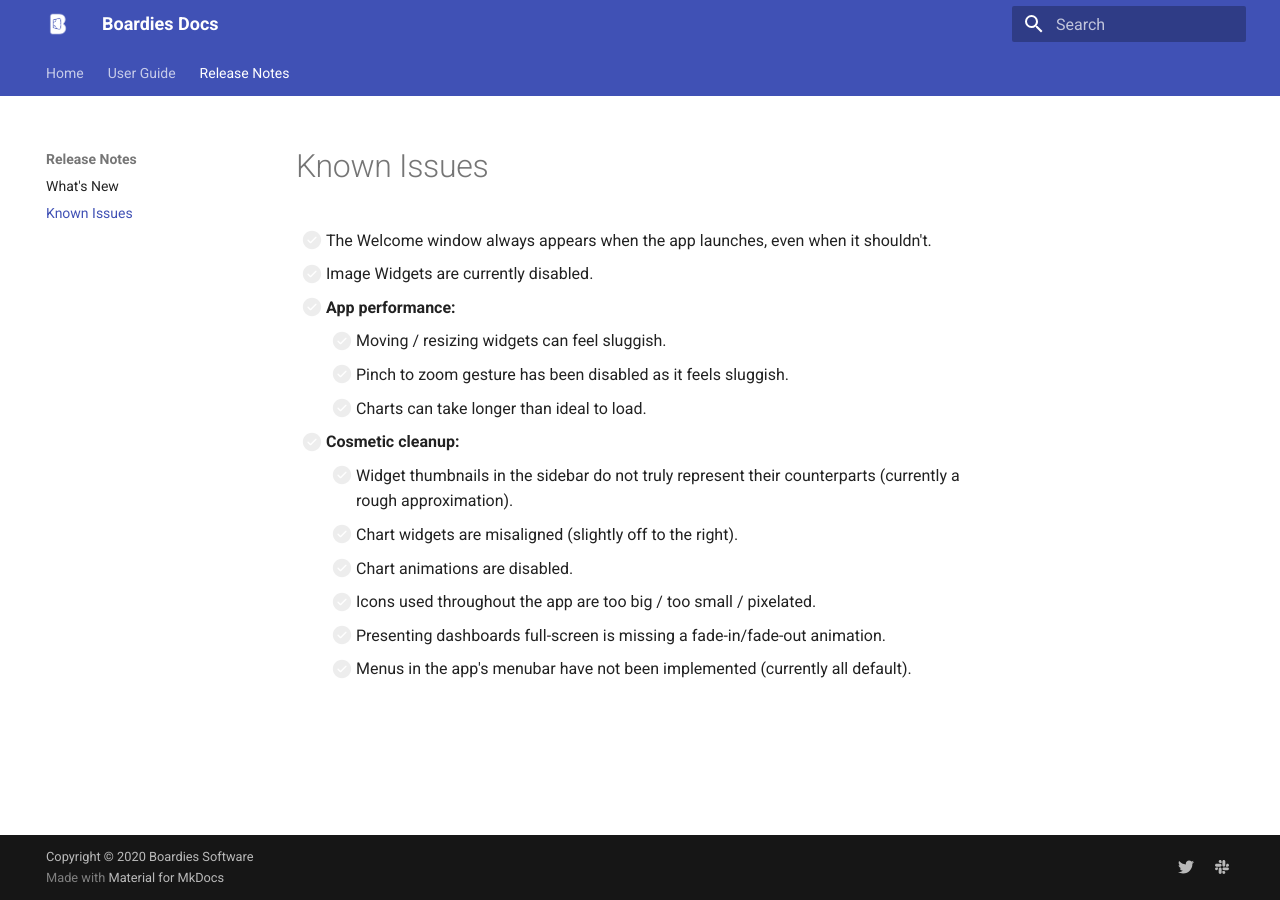
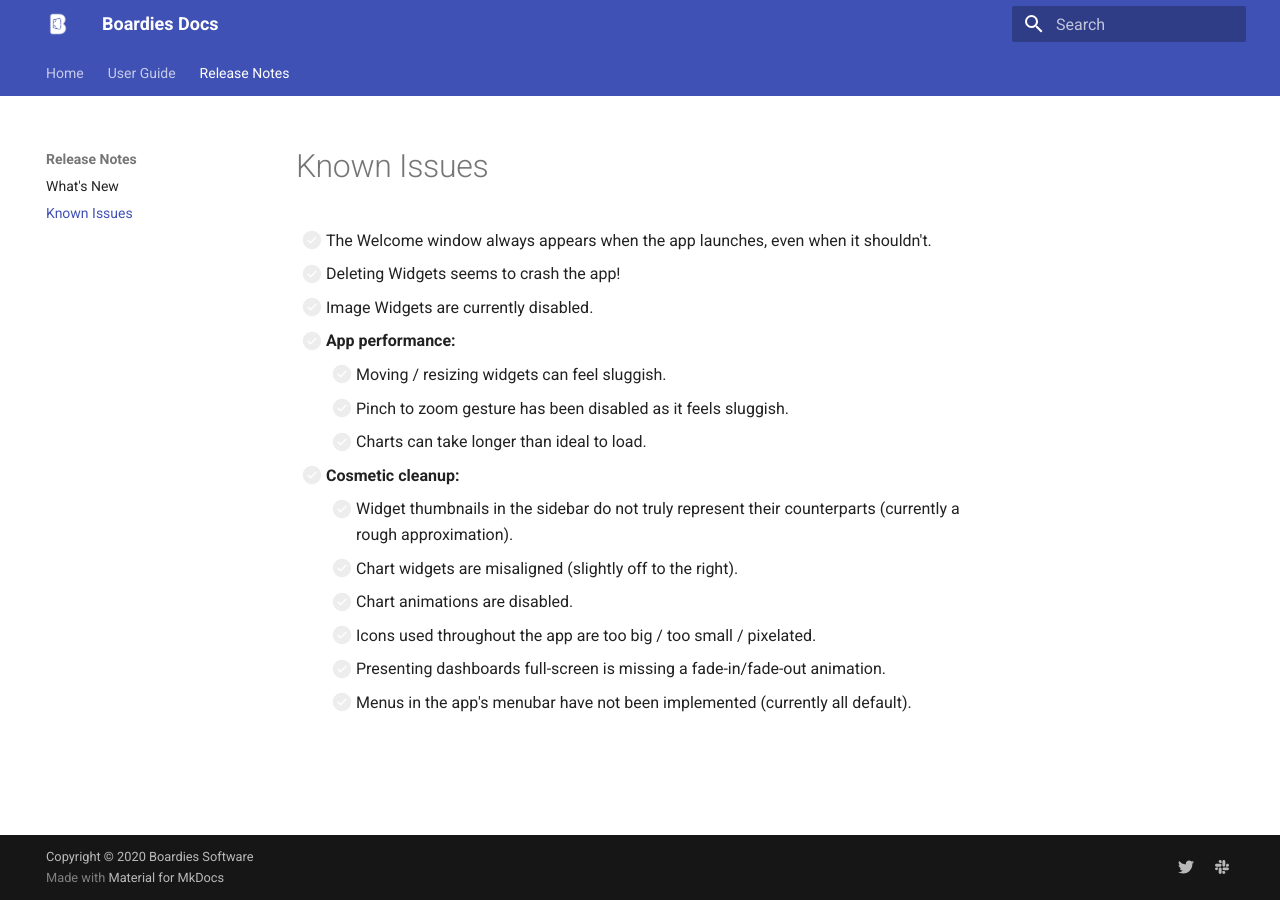
Before and after one commit to ninxsoft/Boardies-Docs, an MkDocs documentation site: the page built from docs/release-notes/known-issues.md, in a window 1280 px wide. Built offline with MkDocs 1.6.1 and Material for MkDocs 9.7.7, drawn with Linux system fonts in a browser that asks for light colours.

Commit message:
Updated known issues

```diff
--- a/docs/release-notes/known-issues.md
+++ b/docs/release-notes/known-issues.md
@@ -1,6 +1,7 @@
 # Known Issues
 
 *   [ ] The Welcome window always appears when the app launches, even when it shouldn't.
+*   [ ] Deleting Widgets seems to crash the app!
 *   [ ] Image Widgets are currently disabled.
 *   [ ] **App performance:**
     *   [ ] Moving / resizing widgets can feel sluggish.
```
Also changed, not shown: 1 other file.
